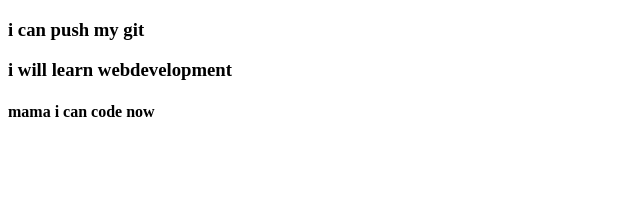
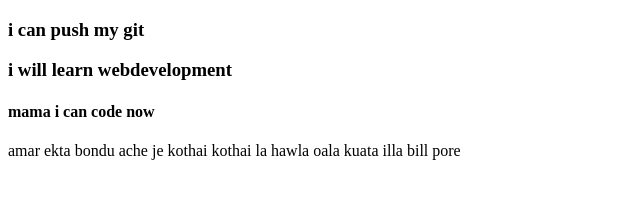
Before and after one commit to ALIASHRAFCHOWDHURY/Unique-repo, a plain HTML site: page index.html in a window 1280 px wide. Shown: the whole page, without its empty margins (0-640 px from the left). Drawn offline with Linux system fonts and the light colour scheme.

Commit message:
added paragraph

```diff
--- a/index.html
+++ b/index.html
@@ -11,5 +11,6 @@
       <h3>i can push my git</h3>
       <h3>i will learn webdevelopment</h3>
       <h4>mama i can code now</h4>
+      <p>amar ekta bondu ache je kothai kothai la hawla oala kuata illa bill pore</p>
 </body>
 </html>
```
